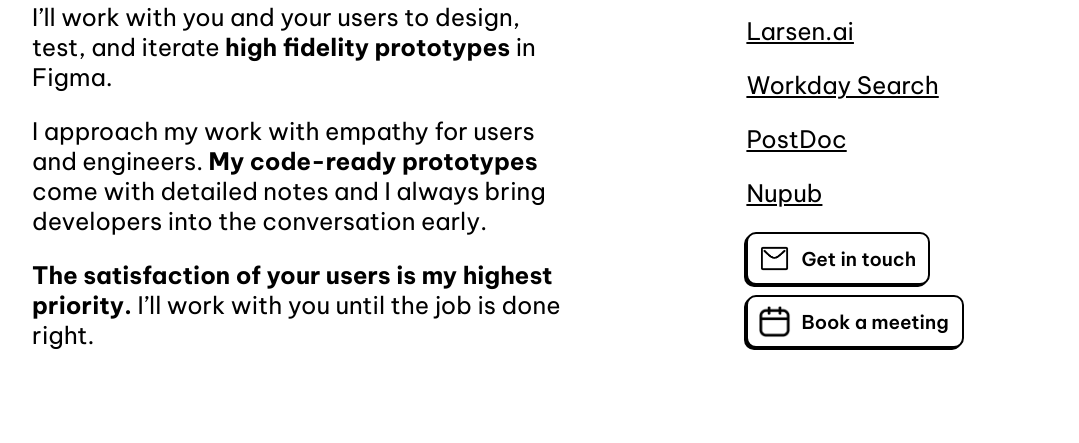
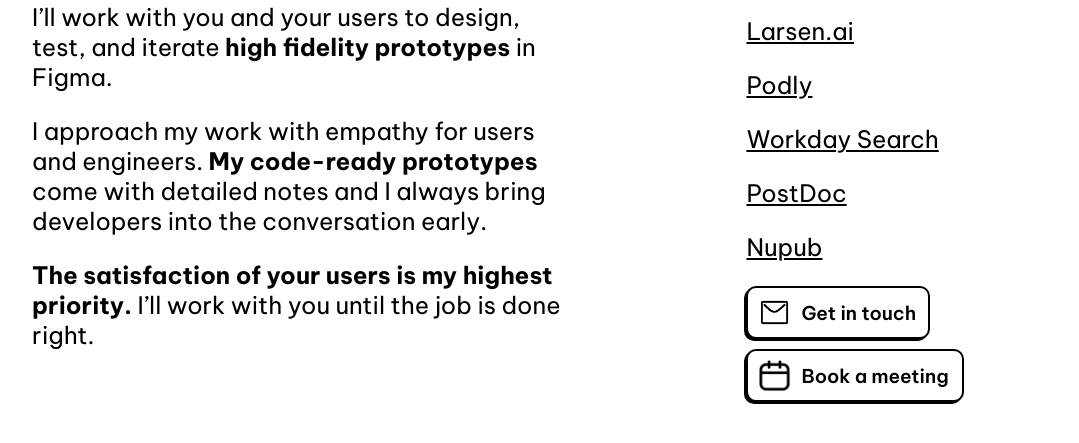
Before and after one commit to Brycce/brycce.github.io, a website: page lander.html in a window 1280 px wide. Shown: the part 263-706 px from the top of the page, without its empty margins (40-1119 px from the left). Drawn offline with Linux system fonts and the light colour scheme.

Commit message:
added podly

```diff
--- a/lander.html
+++ b/lander.html
@@ -47,6 +47,7 @@
                         </div>
                     <p><a href="https://www.figma.com/proto/c26K85H7iYGS9K3zjsUHhe/BC-Government-Design-System-(BETA)?page-id=52%3A268&node-id=63%3A94&viewport=-1683%2C478%2C0.25&scaling=min-zoom&starting-point-node-id=73%3A628" target="_blank">Work BC Job Search</a></p>
                     <p><a href="https://www.figma.com/proto/VLWIeQlJkKgNZAdAOrpXQ5/Larsen.ai?page-id=0%3A1&node-id=316%3A2519&viewport=-6837%2C-1165%2C0.24&scaling=min-zoom&starting-point-node-id=316%3A2519">Larsen.ai</a></p>
+                    <p><a href="https://podly.vercel.app/" target="_blank">Podly</a></p>
                     <p><a href="https://www.figma.com/proto/IJjRc3WePOgMZO2mnQOskr/SAGA?page-id=0%3A1&node-id=2%3A1568&viewport=-1200%2C662%2C0.22&scaling=contain&starting-point-node-id=2%3A1568&show-proto-sidebar=1" target="_blank" >Workday Search</a></p>
                     <p><a href="https://www.figma.com/proto/JEyQtG4Ru0MX5sAFozU83Z/postdoc?page-id=0%3A1&node-id=332%3A396&viewport=-96%2C3426%2C0.16&scaling=scale-down-width&starting-point-node-id=35%3A6" target="_blank">PostDoc</a></p>
                     <p><a href="https://www.figma.com/proto/8RcIeI6wR1Fw6BEm0IO9vq/Nupub-Chakra?page-id=154%3A2&node-id=1502%3A29951&viewport=-91%2C1238%2C0.13&scaling=scale-down-width&starting-point-node-id=1502%3A29951" target="_blank">Nupub</a></p>
```
